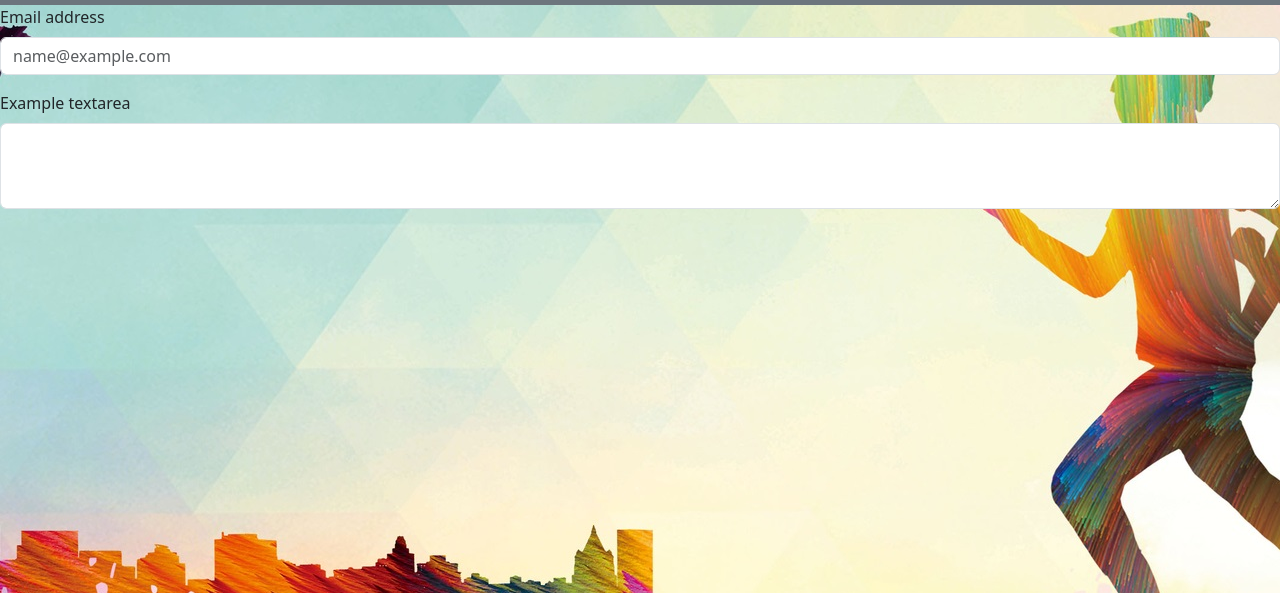
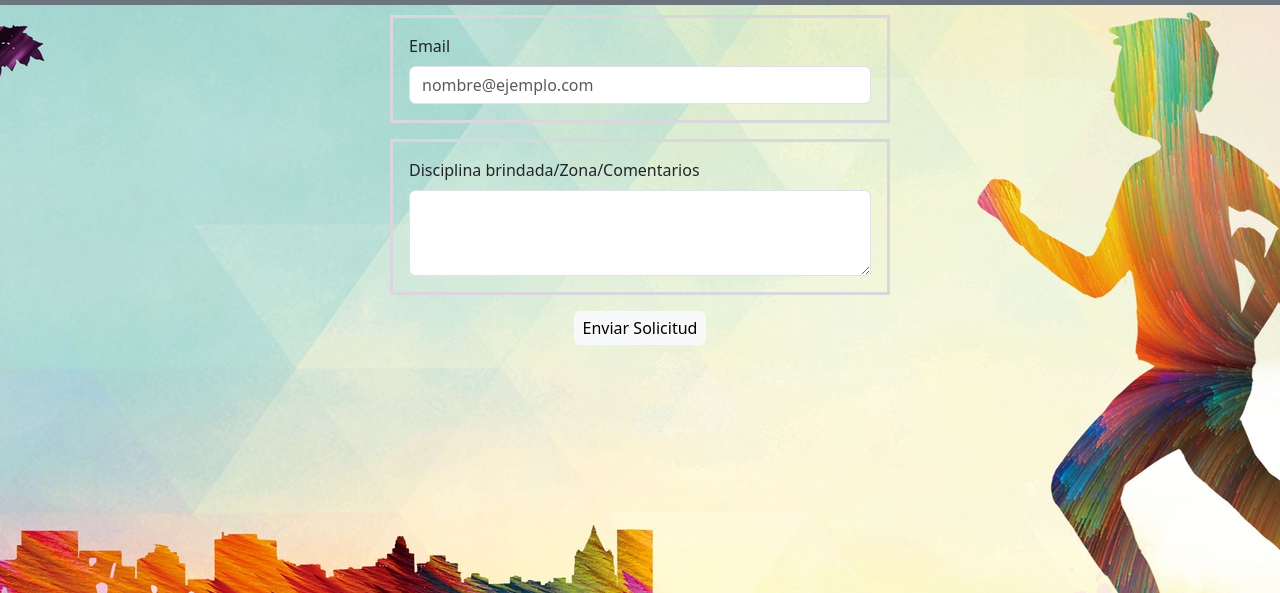
Before and after one commit to Lulamaldonado/Deportesaireproyecto, a website: page paginas/colaborador2.html in a window 1280 px wide. Shown: the part 153-746 px from the top of the page. Drawn offline with nearby package versions, Linux system fonts and the light colour scheme.

Commit message:
diesño pre-final

```diff
--- a/paginas/colaborador2.html
+++ b/paginas/colaborador2.html
@@ -70,16 +70,22 @@
 
   <main>
 
-    <div class="mb-3">
-      <label for="exampleFormControlInput1" class="form-label">Email address</label>
-      <input type="email" class="form-control" id="exampleFormControlInput1" placeholder="name@example.com">
+    <div class="mb-3 listadoHorarios">
+      <label for="exampleFormControlInput1" class="form-label">Email</label>
+      <input type="email" class="form-control" id="exampleFormControlInput1" placeholder="nombre@ejemplo.com">
     </div>
-    <div class="mb-3">
-      <label for="exampleFormControlTextarea1" class="form-label">Example textarea</label>
+    <div class="mb-3 listadoHorarios">
+      <label for="exampleFormControlTextarea1" class="form-label">Disciplina brindada/Zona/Comentarios</label>
       <textarea class="form-control" id="exampleFormControlTextarea1" rows="3"></textarea>
     </div>
 
   </main>
+
+  <div class="text-center">
+    <button type="button" class="btn btn-light"
+      style="--bs-btn-padding-y: .25rem; --bs-btn-padding-x: .5rem; --bs-btn-font-size: 1rem;">
+      Enviar Solicitud
+    </button>
 
 
 
```
